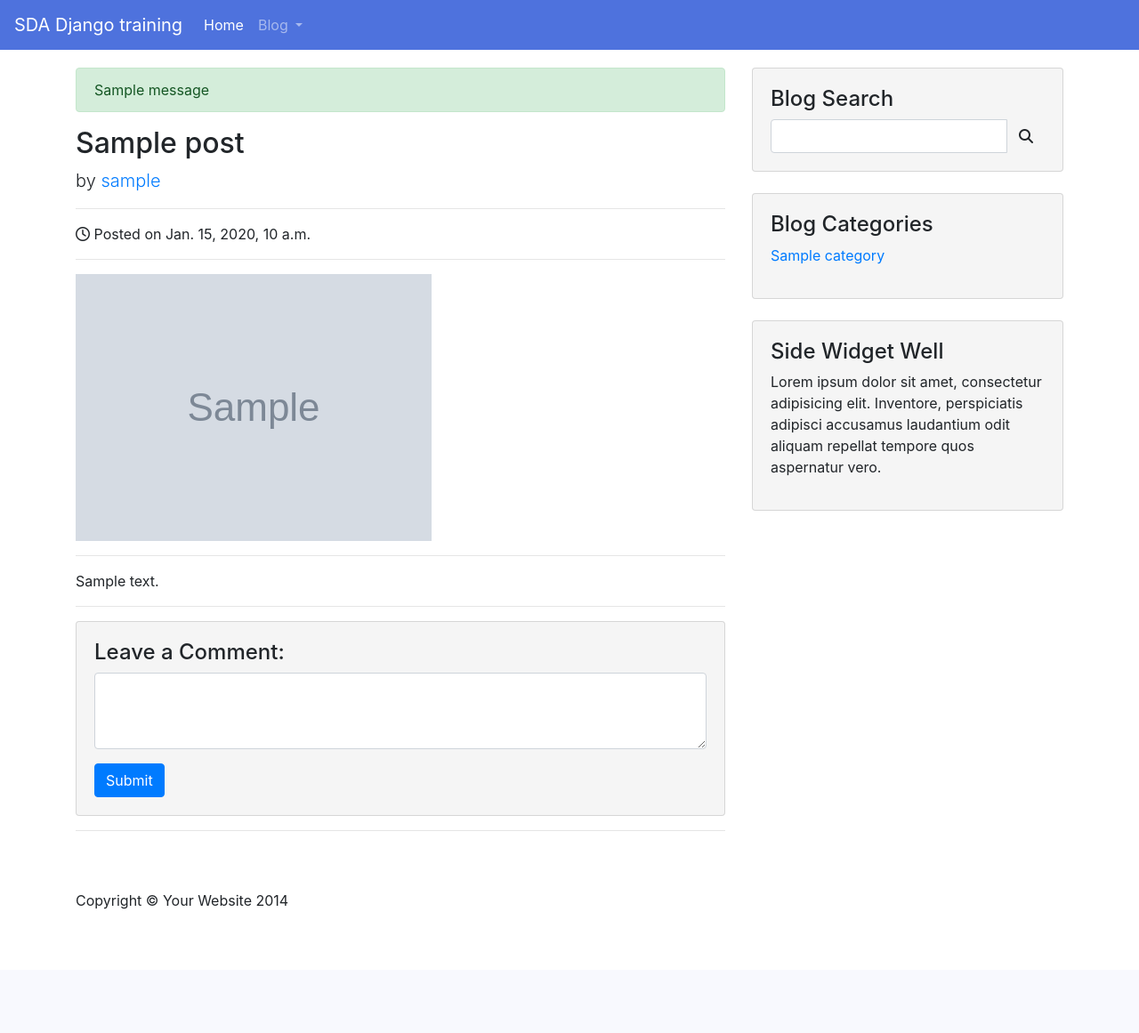
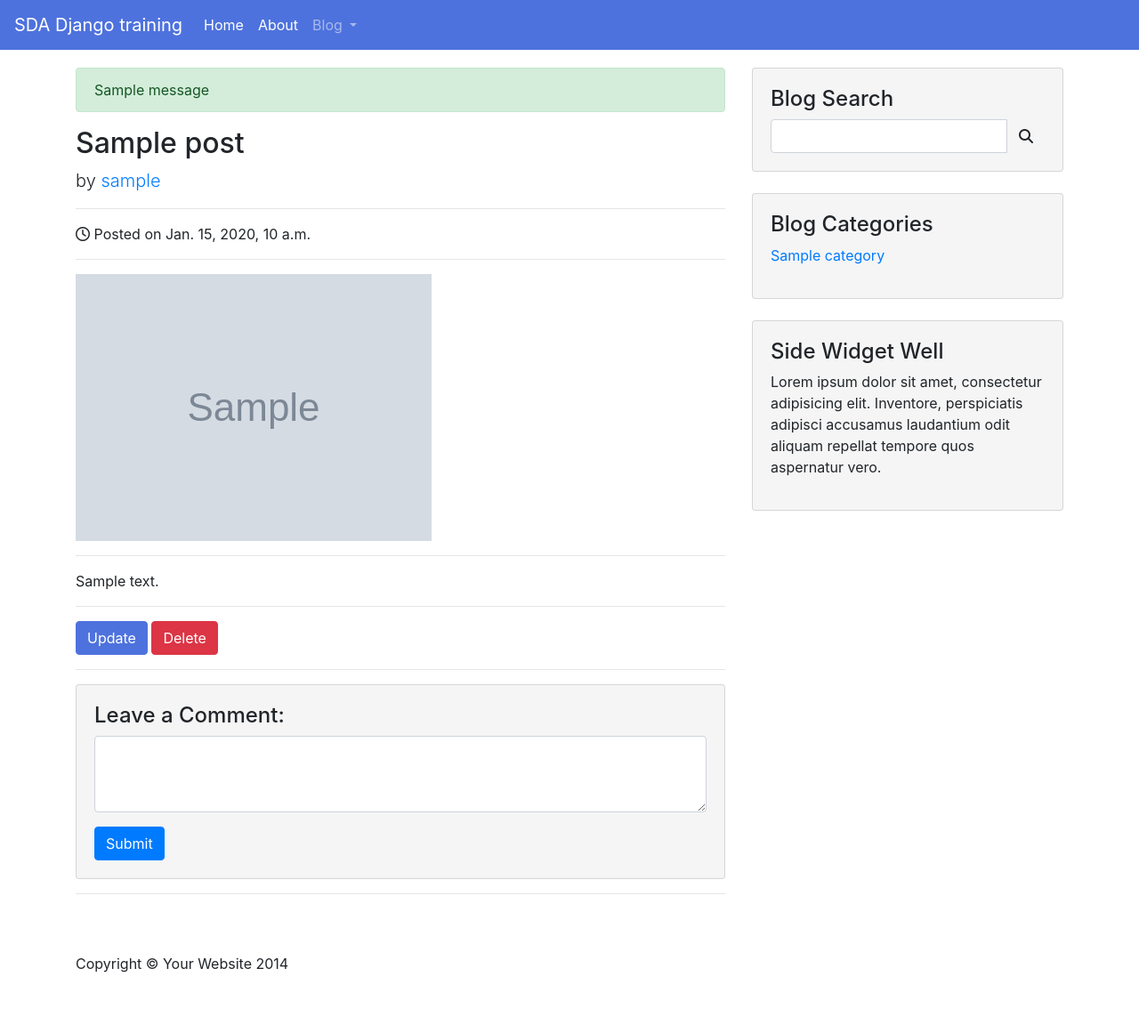
Before and after one commit to tomekmatuszewski/SDA_Django_training, a Django app: a page that uses templates/base.html in a window 1280 px wide. Shown: the whole page at 89% size. Before the commit the page ends 1022 px from the top, so only its background shows below. Run offline with Django 3.2, Linux system fonts and the light colour scheme; tables that the repository leaves empty hold one stand-in row (values such as "Sample post"); grey boxes marked "Sample" are stand-in pictures; one stand-in notice (Sample message) is shown; some libraries are stand-ins or nearby versions.

Commit message:
update view added

```diff
--- a/blog/models/posts.py
+++ b/blog/models/posts.py
@@ -1,5 +1,6 @@
 from django.contrib.auth.models import User
 from django.db import models
+from django.urls import reverse
 from django.utils import timezone
 from django.utils.text import slugify
 from blog.utils import change_pic_size
@@ -28,3 +29,6 @@ class Post(models.Model):
         if not self.slug:
             self.slug = slugify(self.title)
         change_pic_size(self.image.path, 525, 1024)
+
+    def get_absolute_url(self):
+        return reverse("post-detail", kwargs={"slug": self.slug})
--- a/blog/templates/blog/post.html
+++ b/blog/templates/blog/post.html
@@ -24,7 +24,11 @@
                 <p>{{ object.content }}</p>
 
                 <hr>
-
+                <div class="post-buttons-panel">
+                    <a href="{% url 'post-update' object.slug %}" class="btn btn-danger">Update</a>
+                    <button href="#" class="btn btn-danger">Delete</button>
+                </div>
+                <hr>
                 <!-- Blog Comments -->
 
                 <!-- Comments Form -->
--- a/blog/urls.py
+++ b/blog/urls.py
@@ -1,8 +1,9 @@
 from django.urls import path
-from blog.views import PostListView, PostDetailView, PostCreateView
+from blog.views import PostListView, PostDetailView, PostCreateView, PostUpdateView
 
 urlpatterns = [
     path('blog/<str:category>', PostListView.as_view(), name='post-list'),
     path('post/<slug:slug>', PostDetailView.as_view(), name='post-detail'),
     path('blog/post/new', PostCreateView.as_view(), name='post-create'),
+    path('post/<slug:slug>/update', PostUpdateView.as_view(), name='post-update'),
 ]
--- a/blog/views.py
+++ b/blog/views.py
@@ -1,6 +1,6 @@
 from django.contrib import messages
 from django.urls import reverse_lazy
-from django.views.generic import ListView, DetailView, CreateView
+from django.views.generic import ListView, DetailView, CreateView, UpdateView, DeleteView
 from blog.models import Post
 from blog.forms import PostForm
 
@@ -13,7 +13,7 @@ class PostListView(ListView):
 
     def get_queryset(self):
         category_name = self.kwargs['category']
-        posts = Post.objects.filter(category__name=category_name).order_by('-date_posted')
+        posts = Post.objects.filter(category__name__contains=category_name).order_by('-date_posted')
         return posts
 
 
@@ -36,3 +36,19 @@ class PostCreateView(CreateView):
 
     def get_success_url(self):
         return reverse_lazy("home")
+
+
+class PostUpdateView(UpdateView):
+
+    model = Post
+    form_class = PostForm
+
+    def form_valid(self, form):
+        form.instance.author = self.request.user
+        return super().form_valid(form)
+
+    def test_func(self):
+        post = self.get_object()
+        if self.request.user == post.author:
+            return True
+        return False
--- a/static/blog.css
+++ b/static/blog.css
@@ -58,3 +58,13 @@ footer {
 .btn-outline-info{
     color: #4e72dd;
 }
+
+.post-buttons-panel a{
+    background-color: #4e72dd;
+    border-color: #4e72dd;
+}
+
+.post-buttons-panel a:hover{
+    background-color: #4e72dd;
+    border-color: #4e72dd;
+}
--- a/templates/base.html
+++ b/templates/base.html
@@ -32,6 +32,9 @@
           <li class="nav-item active">
             <a class="nav-link" href="{% url 'home' %}">Home <span class="sr-only">(current)</span></a>
           </li>
+            <li class="nav-item active">
+                <a class="nav-link" href="#">About <span class="sr-only">(current)</span></a>
+          </li>
           <li class="nav-item dropdown">
             <a class="nav-link dropdown-toggle" href="#" id="navbarDropdown" role="button" data-toggle="dropdown" aria-haspopup="true" aria-expanded="false">
               Blog
@@ -40,7 +43,7 @@
               <a class="dropdown-item" href="{% url 'post-create' %}">Add Post</a>
               <div class="dropdown-divider"></div>
                 {% for category in all_categories %}
-                    <a class="dropdown-item" href="{% url 'post-list' category %}">{{ category }}</a>
+                    <a class="dropdown-item" href="{% url 'post-list' category|lower %}">{{ category }}</a>
                 {% endfor %}
             </div>
           </li>
@@ -93,7 +96,7 @@
                         <div class="col-lg-6">
                             <ul class="list-unstyled">
                                 {% for category in all_categories %}
-                                    <li><a href="{% url 'post-list' category %}">{{ category }}</a></li>
+                                    <li><a href="{% url 'post-list' category|lower %}">{{ category }}</a></li>
                                 {% endfor %}
 
                             </ul>
```
